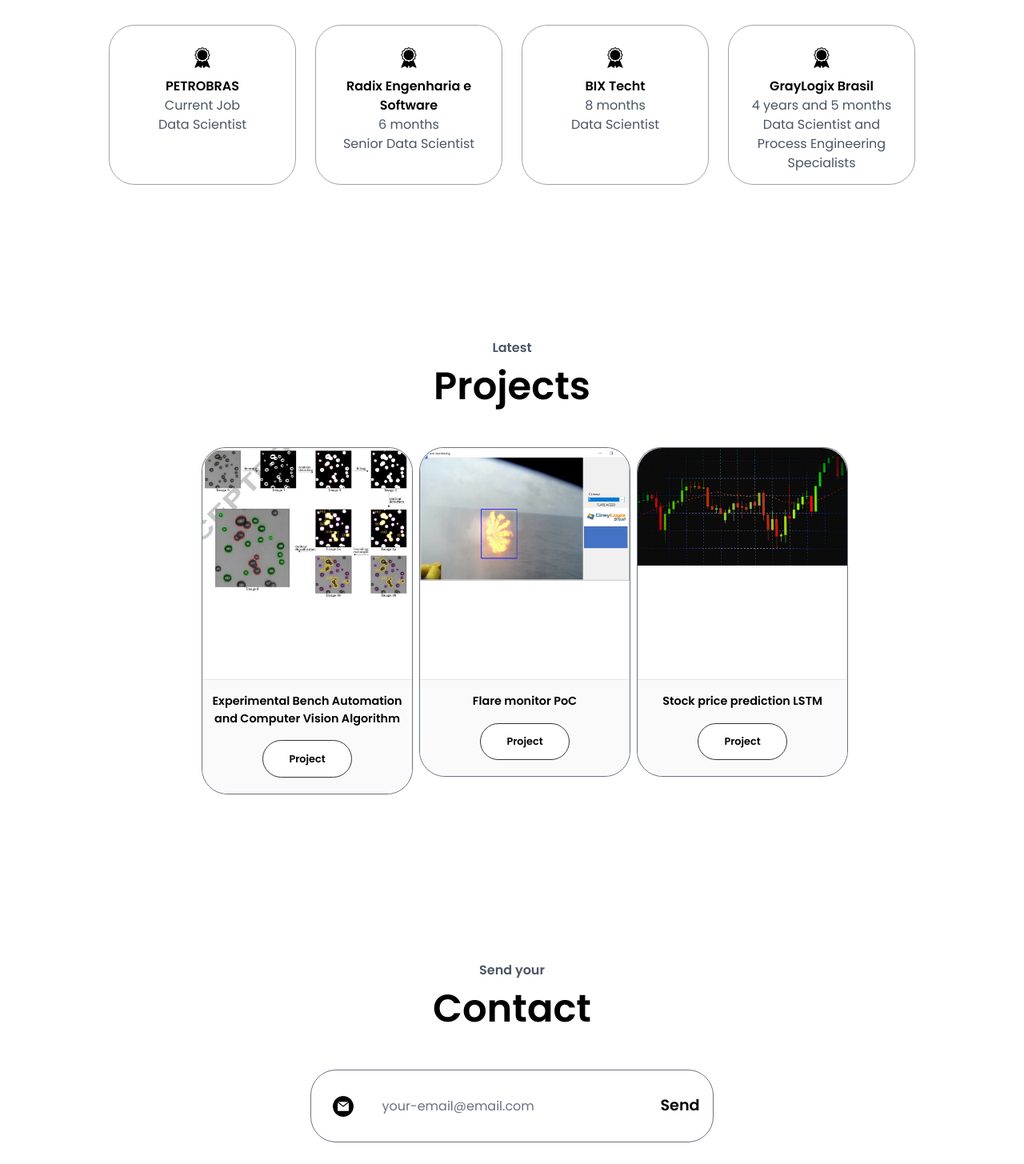
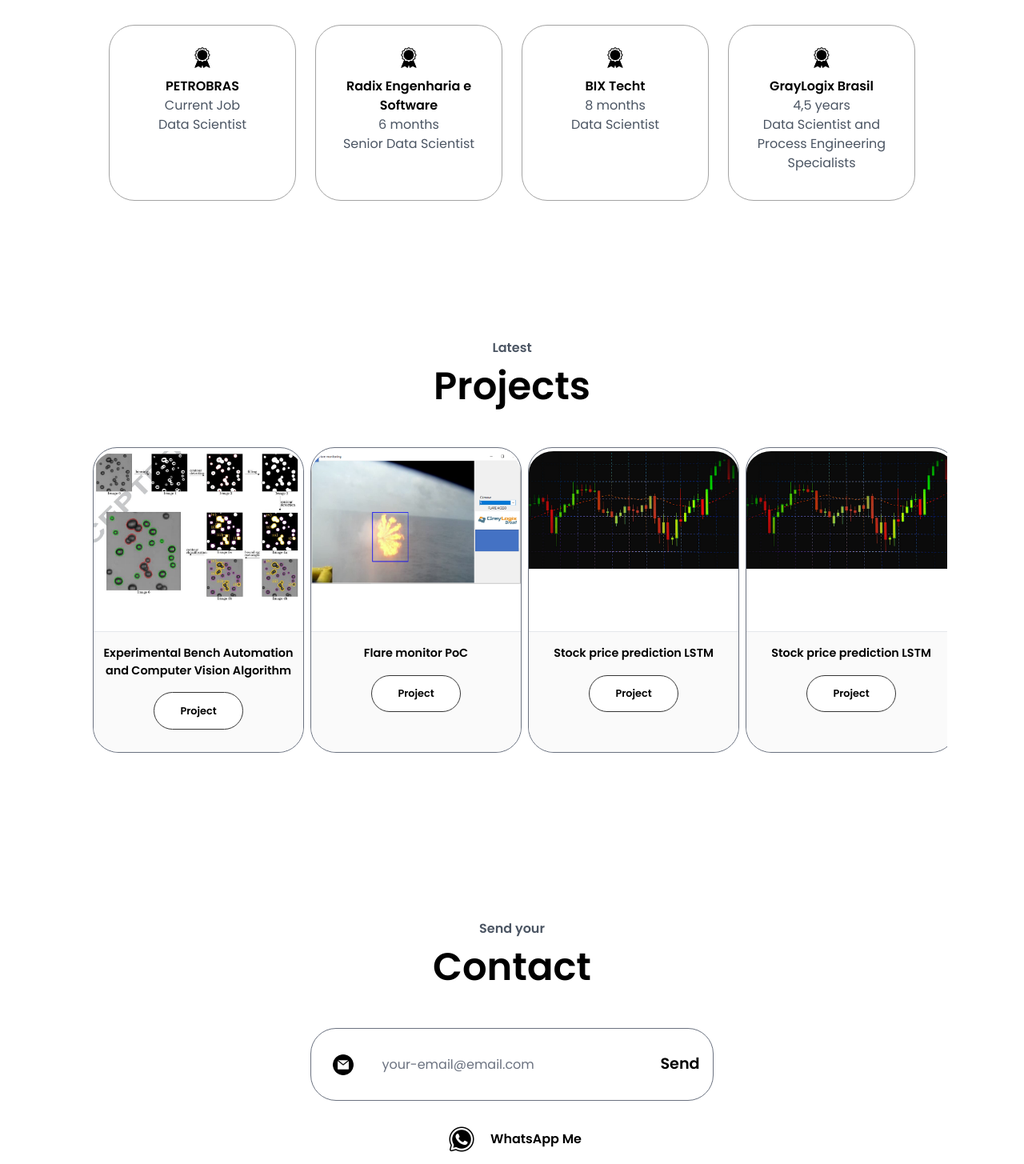
Before and after one commit to danielbelle/portfolio-bruno, a React (Create React App) app: page / in a window 1280 px wide. Shown: the part 1095-2550 px from the top of the page at 80% size. Built offline with nearby package versions, Linux system fonts and the light colour scheme.

Commit message:
v1.3 - edditing projects and responsivity

```diff
--- a/src/Components/About.jsx
+++ b/src/Components/About.jsx
@@ -1,6 +1,5 @@
 import React from "react";
 import Experience from "../Assets/experience.png";
-import Education from "../Assets/education.png";
 
 function About() {
   return (
@@ -29,7 +28,7 @@ function About() {
           </div>
           <div className="flex justify-between md:gap-[1.5rem] mb-[2rem] mt-[2rem] gap-2">
             <div className="md:contents col-span-2 text-center w-[300px]">
-              <div className="p-[1rem] flex-1 bg-white rounded-[32px] mb-5 md:h-[180px] h-[160px] lg:h-[200px] border-solid border-[0.1rem] border-[#a3a3a3]">
+              <div className="p-[1rem] flex-1 bg-white rounded-[32px] mb-5 h-[200px] lg:h-[220px] border-solid border-[0.1rem] border-[#a3a3a3]">
                 <img
                   src={Experience}
                   alt="experience icon"
@@ -42,21 +41,21 @@ function About() {
                   Data Scientist
                 </p>
               </div>
-              <div className="p-[1rem] flex-1 bg-white rounded-[32px] border-solid lg:h-[200px] md:h-[180px] h-[160px] border-[0.1rem] border-[#a3a3a3] max-w-[350px]">
+              <div className="p-[1rem] flex-1 bg-white rounded-[32px] border-solid lg:h-[220px] h-[200px] border-[0.1rem] border-[#a3a3a3] max-w-[350px]">
                 <img
                   src={Experience}
                   alt="experience icon"
                   className="h-[2rem] mx-auto my-2"
                 />
                 <h3 className="font-bold">Radix Engenharia e Software</h3>
-                <p className="text-gray-600 lg:text-[1rem] text-[0.8rem]">
+                <p className="text-gray-600 lg:text-[1rem] text-[0.7rem]">
                   6 months <br />
                   Senior Data Scientist
                 </p>
               </div>
             </div>
             <div className="md:contents col-span-2 text-center w-[300px]">
-              <div className="p-[1rem] flex-1 bg-white rounded-[32px] mb-5 lg:h-[200px] md:h-[180px] h-[160px] border-solid border-[0.1rem] border-[#a3a3a3] m-auto">
+              <div className="p-[1rem] flex-1 bg-white rounded-[32px] mb-5 lg:h-[220px] h-[200px] border-solid border-[0.1rem] border-[#a3a3a3] m-auto">
                 <img
                   src={Experience}
                   alt="experience icon"
@@ -68,15 +67,15 @@ function About() {
                   Data Scientist
                 </p>
               </div>
-              <div className="p-[1rem] flex-1 bg-white rounded-[32px] mb-5 lg:h-[200px] md:h-[180px] h-[160px] border-solid border-[0.1rem] border-[#a3a3a3] m-auto">
+              <div className="p-[1rem] flex-1 bg-white rounded-[32px] mb-5 lg:h-[220px]  h-[200px] border-solid border-[0.1rem] border-[#a3a3a3] m-auto">
                 <img
                   src={Experience}
                   alt="experience icon"
                   className="h-[2rem] mx-auto my-2"
                 />
                 <h3 className="font-bold">GrayLogix Brasil</h3>
-                <p className="text-gray-600 lg:text-[1rem] text-[0.8rem]">
-                  4 years and 5 months <br />
+                <p className="text-gray-600 lg:text-[1rem] text-[0.7rem]">
+                  4,5 years <br />
                   Data Scientist and Process Engineering Specialists
                 </p>
               </div>
--- a/src/Components/Contact.jsx
+++ b/src/Components/Contact.jsx
@@ -1,8 +1,13 @@
 import React, { useRef, useState } from "react";
 import Email from "../Assets/email.png";
+import WhatsApp from "../Assets/whatsapp.jpg";
 import emailjs from "@emailjs/browser";
+import { Link } from "react-scroll";
 
 function Contact() {
+  const WA =
+    "https://wa.me//5548999756772?text=Hi%20I%20was%20interested%20in%20your%20work";
+
   const form = useRef();
   const [input, setInput] = useState("");
 
@@ -41,9 +46,7 @@ function Contact() {
       id="contact"
       className="flex justify-center flex-col h-[80hv] max-w-[1160px] m-auto relative h-min-[500px] box-border sm:mt-[15rem] md:mt-[7rem] lg:mt-[5rem] pt-[8rem] min-w-[350px]"
     >
-      <p className="flex justify-center font-[600] text-gray-600">
-        Send your
-      </p>
+      <p className="flex justify-center font-[600] text-gray-600">Send your</p>
       <h1 className="flex justify-center text-[3rem] font-[600] mb-10">
         Contact
       </h1>
@@ -73,6 +76,24 @@ function Contact() {
           </form>
         </div>
       </div>
+      <div className="flex justify-center sm:m-auto bg-transparent m-5 pt-[32px]">
+        <Link to={WA} spy={true} smooth={true} offset={0} duration={300}>
+          <p className="flex justify-center font-[600]"></p>
+        </Link>
+        <a
+          href={WA}
+          target="_blank"
+          rel="noopener noreferrer"
+          className="flex gap-5"
+        >
+          <img
+            src={WhatsApp}
+            alt="Email icon"
+            className="cursor-pointer h-[2rem] ml-[0.5rem]"
+          />
+          <p className="flex justify-center font-[600] items-center text-black">WhatsApp Me</p>
+        </a>
+      </div>
     </div>
   );
 }
--- a/src/Components/Projects.jsx
+++ b/src/Components/Projects.jsx
@@ -22,6 +22,12 @@ function Projects() {
     },
     {
       key: "3",
+      img: `${Proj3}`,
+      name: "Stock price prediction LSTM",
+      demo: "https://bkiyoshi.in/?project=stock-price-prediction-lstm",
+    },
+    {
+      key: "4",
       img: `${Proj3}`,
       name: "Stock price prediction LSTM",
       demo: "https://bkiyoshi.in/?project=stock-price-prediction-lstm",
@@ -89,21 +95,21 @@ function Projects() {
               {carouselProjects.map((d) => (
                 <div
                   key={d.key}
-                  className="ml-10 sm:ml-5 min-h-[350px] inline-block max-h-[450px] min-w-[240px] max-w-[300px] bg-white "
+                  className="ml-10 sm:ml-5 min-h-[300px] inline-block max-h-[450px] min-w-[240px] max-w-[300px] bg-white "
                 >
                   <div className="flex flex-col md:mr-1 lg:mr-2 border-solid border-[0.1rem] border-gray-500 rounded-[32px] rounded-t-[30px]">
-                    <div className="flex items-start min-h-[290px] border-b-[0.1rem] ">
+                    <div className="flex items-start min-h-[230px] border-b-[0.1rem] ">
                       <img
                         src={d.img}
                         alt="project"
-                        className="h-[100%] w-[100%] rounded-t-[31px]"
+                        className="h-[100%] w-[100%] rounded-t-[31px] pt-1"
                       />
                     </div>
-                    <div className="flex flex-col bg-[#fafafa] bottom-0 rounded-b-[32px]">
+                    <div className="flex flex-col min-h-[150px] bg-[#fafafa] bottom-0 rounded-b-[32px]">
                       <h2 className="font-[600] text-black text-[0.9rem] justify-center text-center my-4">
                         {d.name}
                       </h2>
-                      <div className="flex content-center justify-center items-center gap-1 mb-5">
+                      <div className="flex content-center justify-center items-center gap-1 mb-2">
                         {d.github ? <a
                           href={d.github}
                           target="_blank"
```
Also changed, not shown: src/Assets/whatsapp.jpg (added), src/Assets/whatsapp.png (added).
